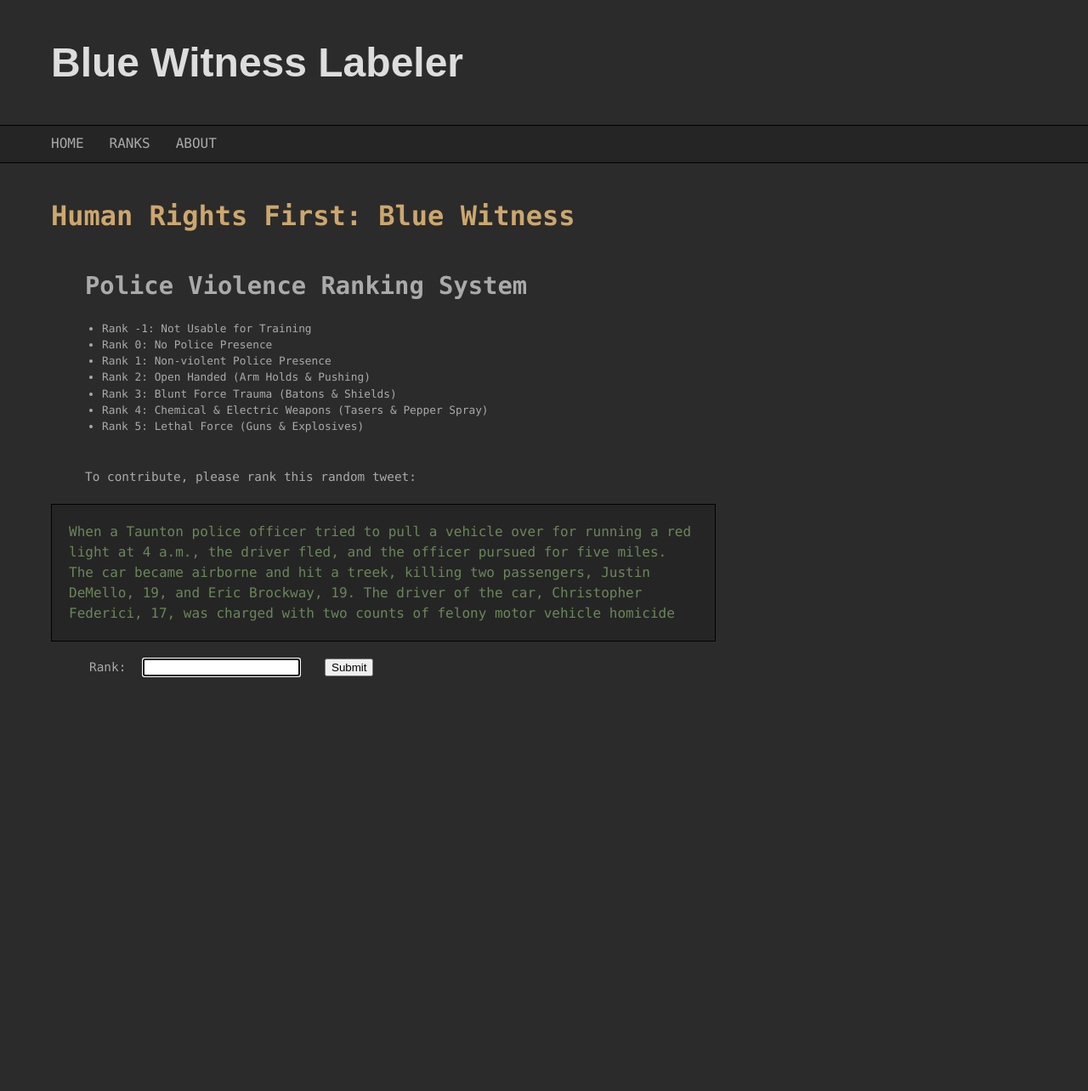
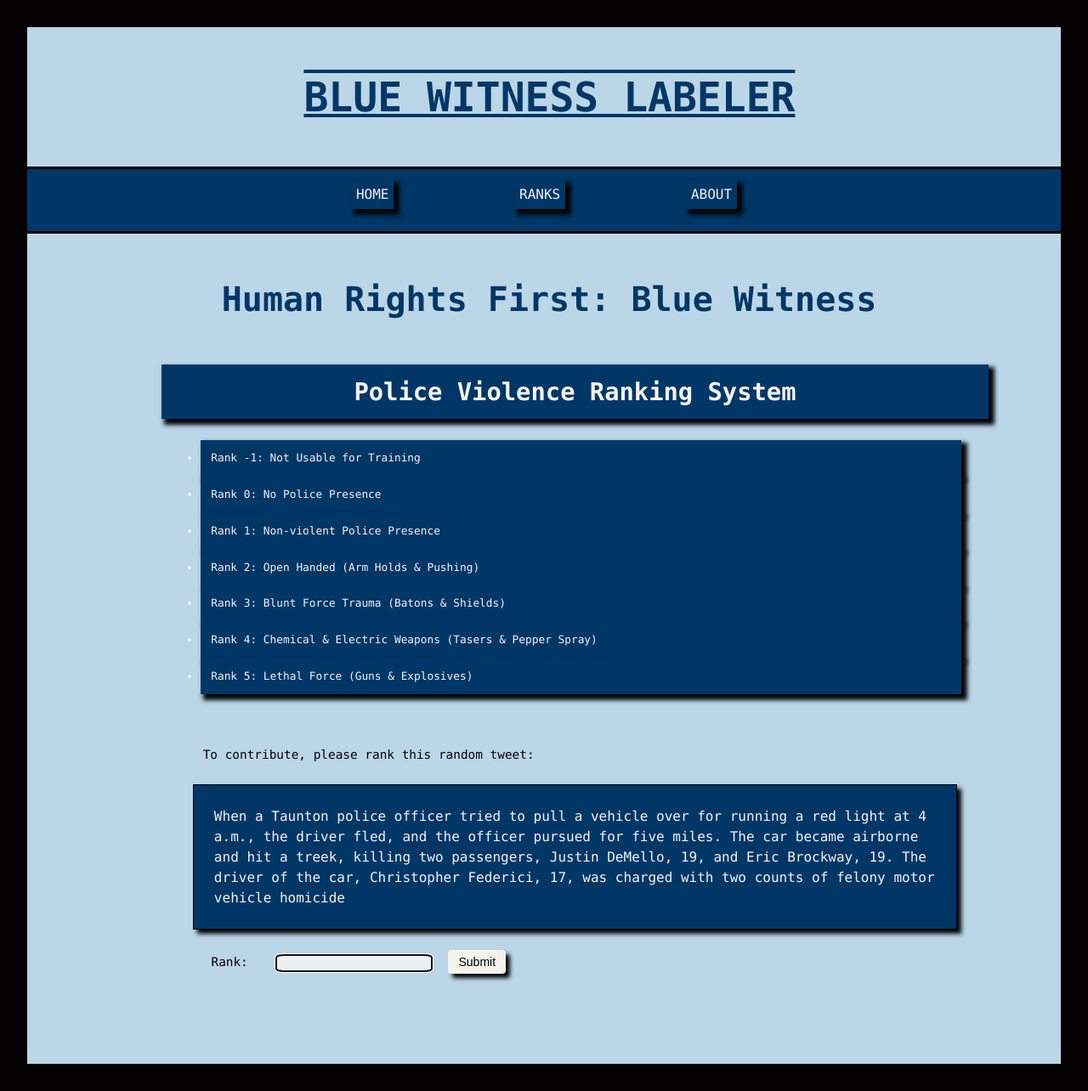
Before and after one commit to izzymajors/Labeler, a Flask app: page / in a window 1280 px wide. Shown: the whole page at 85% size. Before the commit the page ends 797 px from the top, so only its background shows below. Run offline with Flask 2, Linux system fonts and the light colour scheme; parts of the project's set-up code (start-up, migrations or seed data) failed here and were passed over; some libraries are stand-ins or nearby versions.

Commit message:
Css style for incident lableler

```diff
--- a/app/static/css/form.css
+++ b/app/static/css/form.css
@@ -1,21 +1,24 @@
 #form {
-    width: 860px;
+    max-width: 1200px;
+    min-width: 400px
     padding: 10px 10px 10px 45px;
     margin-bottom: 60px;
 }
 #form p {
     max-width: 400px;
-    margin: 10px 60px;
+    margin: 10px 180px;
     min-width: 400px;
 }
 #form span {
-    margin-right: 20px;
+    margin-right: 8%;
 }
 #form input {
-    text-align: center;
+    margin: 0%;
+    text-align: left;
 }
 #form button#submit {
-    margin-left: 20px;
+   margin-left: 10px;
+
 }
 table {
     width: 800px;
@@ -40,4 +43,3 @@ table tbody tr:nth-of-type(1) {
 #chart {
     margin-top: -60px;
     margin-bottom: -40px;
-}
--- a/app/static/css/style.css
+++ b/app/static/css/style.css
@@ -1,12 +1,19 @@
+ * {
+    box-sizing: border-box;
+}
 body {
-    background-color: #2b2b2b;
-    margin-bottom: 60px;
+    width: 100%;
+    justify-content: center;
+    align-items: center;
+    background-color: rgb(187, 214, 231);
+    min-height: 100vh;
+    border: 2em solid rgb(3, 0, 0);
 }
 p {
-    color: #aaaaaa;
+    color: #080101;
     font-family: Monaco;
     font-size: 0.9em;
-    margin: 20px 100px;
+    margin: 1% 14%;
     line-height: 1.5em;
     text-align: left;
 }
@@ -17,10 +24,10 @@ code {
     line-height: 1.5em;
 }
  strong, b {
-    color: #cca76e;
+    color: #03056d;
 }
 em, i {
-    color: #cca76e;
+    color: #3134eb;
 }
  a, a:link, a:visited {
     font-family: Monaco;
@@ -32,69 +39,106 @@ a:active, a:hover {
     text-decoration: none;
 }
 nav {
-    margin: 20px 0;
-    padding: 10px 60px;
-    border-top: 1px solid #000;
-    border-bottom: 1px solid #000;
-    background-color: #252525;
+
+    width: 100%;
+    height:3em;
+    padding-top: 1%;
+    padding-bottom: 5%;
+    border-top: .2em solid rgb(14, 1, 1);
+    border-bottom: .2em solid rgb(17, 1, 1);
+    background-color: #003767;
 }
-nav a, nav a:link, nav a:active, nav a:visited {
-    color: #aaaaaa;
-    margin-right: 30px;
+nav, ul {
+    justify-content: space-around;
+    padding-left: 15%;
+    padding-right: 15%;
+    margin: 0%;
+}
+nav a, nav a:link, nav a:active, nav a:visited, header {
+    color: #f7f1f1;
+    margin-left:0% ;
+    padding-left: 0%;
+    text-align: center;
     text-decoration: none;
     text-transform: uppercase;
+
 }
 nav a:hover {
-    color: #eeeeee;
+    color: #8f6ecc;
     text-decoration: none;
+    transition: 2s;
+
 }
+
+
  h1, h2, h3, h4, h5 {
-    margin: 40px 100px;
+     justify-content: center;
+    margin: 40px 50px;
     font-family: Monaco;
 }
 h1 {
-    margin: 40px 60px;
-    font-size: 2em;
-    color: #cca76e;
+    text-align: center;
+    margin: 4% 0%;
+    padding-right: 5%;
+    font-size: 2.5em;
+    color: #003767;
+    white-space: nowrap;
 }
 h2 {
+
+    text-align: center;
     font-size: 1.8em;
-    color: #aaaaaa;
+    color: #f7f1f1;
+    padding-right: 8%;
+
+
 }
 h3 {
     font-size: 1.6em;
-    color: #aaaaaa;
+    color: #f7f1f1;
 }
  h4 {
     font-size: 1.4em;
-    color: #aaaaaa;
+    color: #f7f1f1;
 }
 h5 {
     font-size: 1.2em;
-    color: #aaaaaa;
+    color: #f7f1f1;
 }
 header h1 {
     font-size: 3em;
-    margin: 40px 60px;
+    margin: 4% -2%;
+    padding-right: 2%;
     white-space: nowrap;
 }
+
 header h1 a:link, header h1 a:active, header h1 a:visited, header h1 a:hover {
-    font-family: Arial;
-    color: #dddddd;
-    text-decoration: none;
+    font-family:monaco;
+    justify-content: center;
+    color: #003767;
+    text-decoration: underline overline;
+    padding-left: 3%;
 }
-.sub-head {
-    margin-bottom: 10px;
+
+.sub-heading, li {
+    padding: 1%;
+    margin-bottom: 10%;
+    background-color: #003767;
+     box-sizing: border-box;
+     box-shadow:5px 5px 5px 2px rgb(0, 5, 7);
+
 }
 blockquote {
-    margin: 0 60px 0;
-    background-color: #252525;
-    border: 1px solid #000;
-    padding: 20px;
-    width: 740px;
+
+    margin: 2% 13% ;
+    background-color: #003767;
+    border: .1em solid #000;
+    padding: 2%;
+    width: 74%;
+    box-shadow:5px 5px 5px rgb(0, 5, 7);
 }
 blockquote p {
-    color: #6a8759;
+    color: #f7f1f1;
     font-size: 1em;
     font-family: Monaco;
     margin: 0;
@@ -104,33 +148,43 @@ blockquote cite {
     display: block;
     text-align: right;
     width: 98%;
-    margin-top: 10px;
-    color: #cca76e;
+    margin-top: 1%;
+    color: #db8d17;
     font-weight: bold;
 }
 blockquote cite:before {
     content: "~";
 }
  .container {
-    width: 900px;
+     margin: 1% 1% 0 3%;
+    width: 100%;
 }
 .container ul {
-    margin: 0 0 40px 0;
+    margin: 0% 1% 5% 2%;
+    padding-right: 0%;
+    padding-left: .2%;
+
 }
 .container ol {
-    margin: 0 0 40px 10px;
+    margin: 0 0 4% 1%;
 }
 .container li {
-    color: #aaaaaa;
+    color: #f7f1f1;
     font-family: Monaco;
     font-size: .8em;
-    margin: 0 120px;
+    margin: 0 12%;
     line-height: 1.5em;
+
 }
+
+
+
+
+
 footer {
-    background-color: #252525;
-    margin: 20px 0 0 0;
-    border-top: 1px solid #000;
+    background-color: #003767;
+    margin: 2% 0 0 0;
+    border-top: .8% solid #000;
     position: fixed;
     width: 100%;
     bottom: 0;
@@ -158,14 +212,45 @@ footer p {
     margin-bottom: 0;
 }
 #log p {
-    margin-top: 10px;
+    margin-top: 1%;
 }
 .container {
-    margin-bottom: 60px;
+    margin-bottom: 6%;
 }
 .modebar-container {
     display: none;
 }
 .container h2, .container h3, .container h4, .container h5 {
-    margin: 20px 100px;
+    margin: 2% 10%;
 }
+
+
+
+
+
+button {
+    border: none;
+    padding: 6px 12px;
+    font-size: 14px;
+    cursor: pointer;
+    border-radius: 4px;
+    color: black;
+    background-color:#f5f2ee ;
+    box-shadow:5px 5px 5px rgb(0, 5, 7);
+
+}
+
+input {
+
+   border-radius: 5%;
+   background: #ecf0f3;
+   box-shadow: 13px 13 px 20 px #cbc,
+   -13px -13px -20px #ffffff;
+
+
+
+}
+
+header{
+    max-width: 100%;
+}
```
Lines whose indentation alone changed are shown as unchanged.
